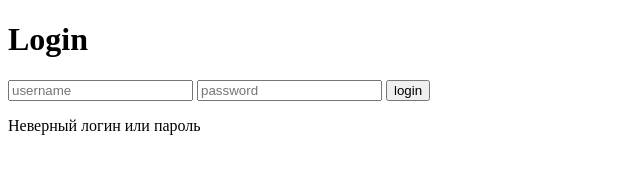
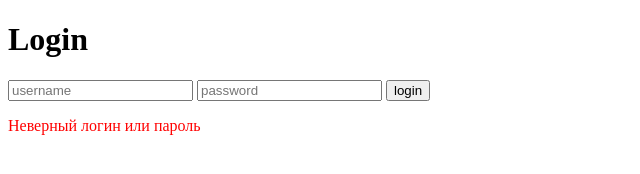
Before and after one commit to Ilgizsabu/watchman, a plain HTML site: page index.html in a window 1280 px wide. Both pictures are taken after a click on the button "login". Shown: the whole page, without its empty margins (0-640 px from the left). Drawn offline with Linux system fonts and the light colour scheme.

Commit message:
add latest cod

```diff
--- a/index.html
+++ b/index.html
@@ -4,6 +4,15 @@
     <meta charset="UTF-8">
     <meta name="viewport" content="width=device-width, initial-scale=1.0">
     <title>Watchman</title>
+    <style>
+        .message {
+            color: green;
+        }
+
+        .error {
+            color: red;
+        }
+    </style>
 </head>
 <body>
     <h1>Login</h1>
@@ -13,7 +22,7 @@
         <button id="login-button">login</button>
     </div>
     <div>
-        <p id="message"></p>
+        <p class="message error" id="message"></p>
     </div>
     <script>
         const users = {
@@ -29,8 +38,10 @@
             if (users[login] === password) {
                 form.style.display = 'none';
                 message.textContent = `Привет, ${login}`;
+                message.classList = 'message';
             } else {
                 message.textContent = 'Неверный логин или пароль';
+                message.classList = 'error';
             }
         });
     </script>
```
